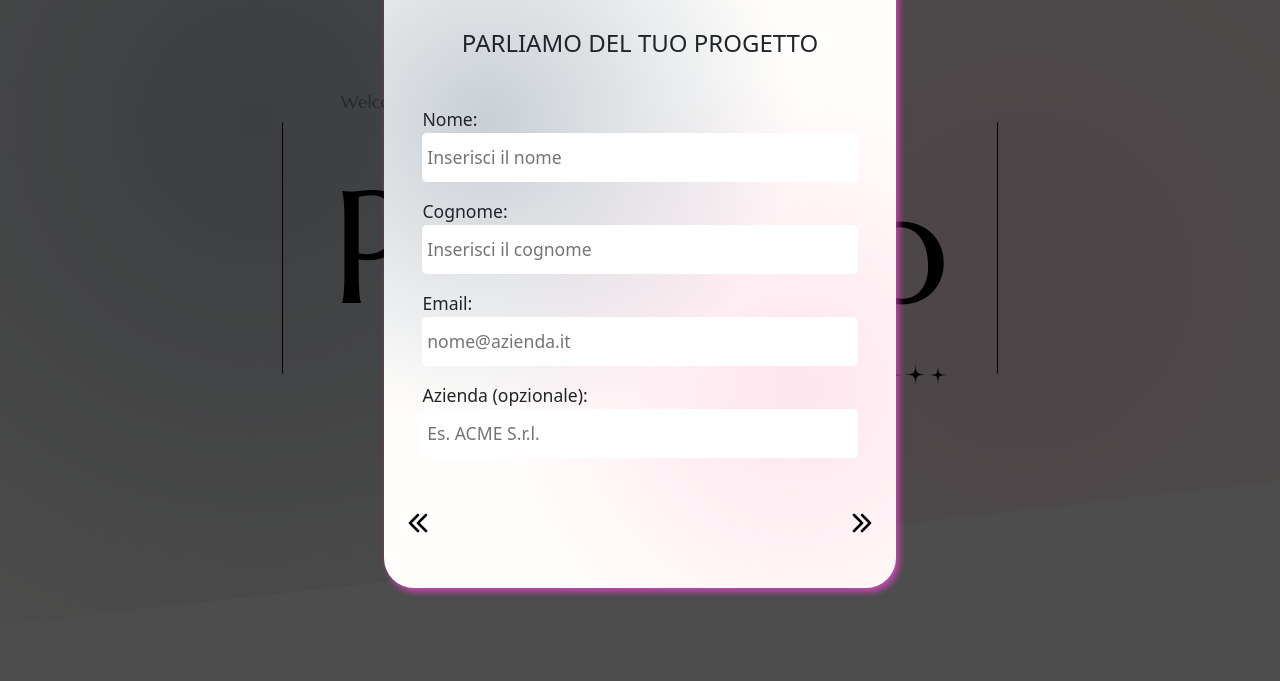
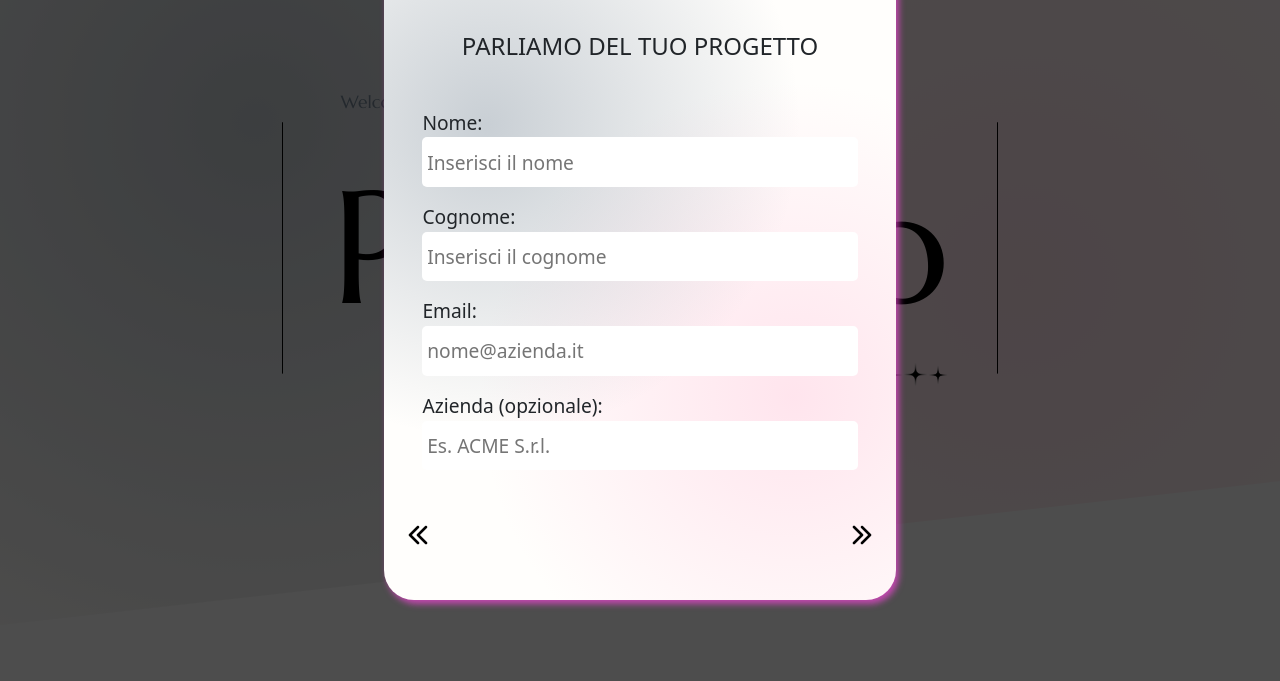
Before and after one commit to AminaCanoska/portfolio, a plain HTML site: page index.html in a window 1280 px wide. Both pictures are taken after a click on the button "Lavora con me". Shown: the part 119-800 px from the top of the page. Drawn offline with nearby package versions, Linux system fonts and the light colour scheme; a web font is replaced by a local one.

Commit message:
Modifica layout

```diff
--- a/style.css
+++ b/style.css
@@ -1,6 +1,19 @@
 @import url('https://fonts.googleapis.com/css2?family=Marcellus&display=swap');
 @import url('https://fonts.googleapis.com/css2?family=Poiret+One&display=swap');
 @import url('https://fonts.googleapis.com/css2?family=Sulphur+Point:wght@300;400;700&display=swap');
+
+*,
+*::before,
+*::after {
+  box-sizing: border-box;
+}
+
+html, body {
+  margin: 0;
+  padding: 0;
+  overflow-x: hidden;
+  max-width: 100%;
+}
 :root {
     --main-color: lightslategray;
     --primary-color: rgba(255, 70, 227, 0.663);
@@ -14,6 +27,7 @@ body {
     position: relative;
     overflow-x: hidden;
 }
+
 body::before {
     content: "";
     position: absolute;
@@ -236,7 +250,7 @@ ul a:hover {
 #contactForm, #projectForm, #budgetForm, #tempisticheForm, #commentForm, #privacyForm {
   display: none;
   width: 90%;
-  font-size: 1.1rem;
+  font-size: 1.2rem;
 }
 #initialForm {
   display: block;
@@ -264,7 +278,7 @@ ul a:hover {
   top: 5vh;
   left: 50%;
   transform: translateX(-50%);
-  max-height: 90vh;
+  max-height: fit-content;
   box-sizing: border-box;
   width: 40vw;
   padding: 0;
@@ -364,7 +378,7 @@ input:focus, .selection:focus{
   height: 3.1rem;
 }
 #privacyForm {
-  margin: 9rem ;
+  margin: 5rem ;
 }
 .privacy-policy {
   text-decoration: none;
```
